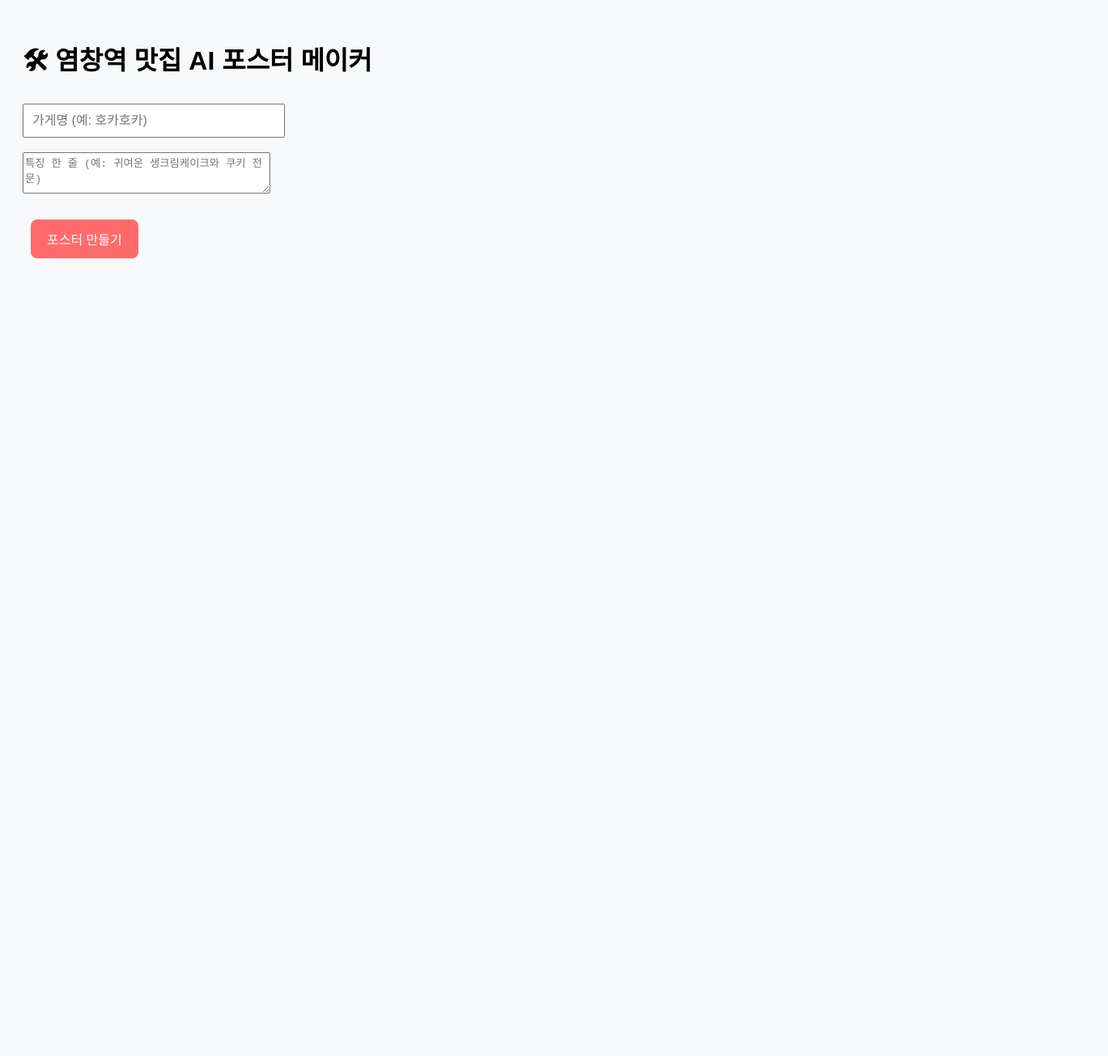
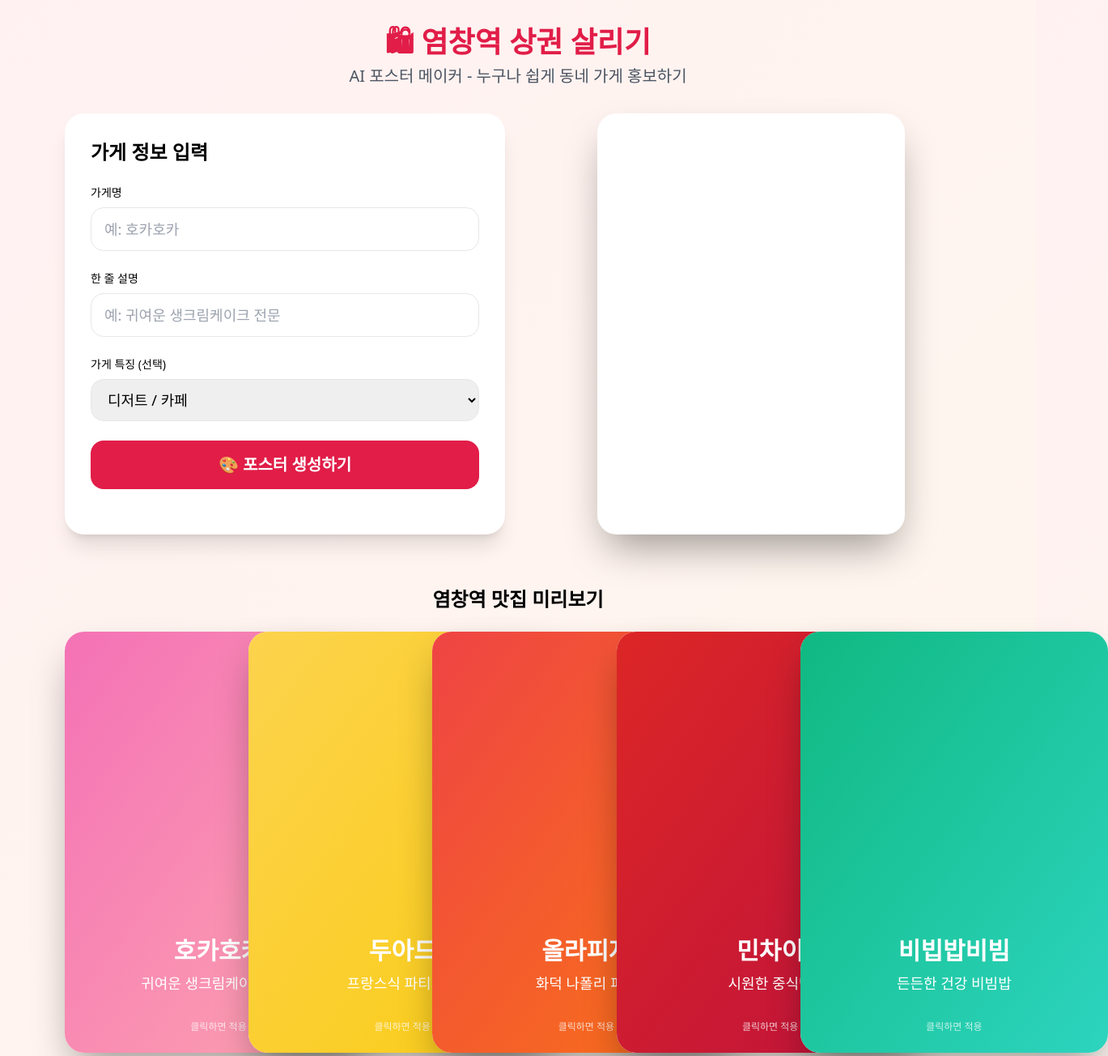
Before and after one commit to s4a2z7/neighborhoodmap, a plain HTML site: page index.html in a window 1280 px wide. Shown: the top 1304 px of the page at 81% size, 1369 px wide, since content can reach past the window. Before the commit the page ends 800 px from the top, so only its background shows below. Drawn offline with nearby package versions, Linux system fonts and the light colour scheme.

Commit message:
Update index.html

```diff
--- a/index.html
+++ b/index.html
@@ -2,48 +2,142 @@
 <html lang="ko">
 <head>
   <meta charset="UTF-8">
-  <title>염창역 맛집 AI 포스터 메이커</title>
+  <meta name="viewport" content="width=device-width, initial-scale=1.0">
+  <title>염창역 상권 살리기 AI 포스터 메이커</title>
+  <script src="https://cdn.tailwindcss.com"></script>
   <style>
-    body { font-family: 'Malgun Gothic', sans-serif; background: #f8f9fa; padding: 20px; }
-    .poster { width: 380px; height: 500px; border: 8px solid #333; margin: 20px auto; position: relative; overflow: hidden; background: white; box-shadow: 0 10px 30px rgba(0,0,0,0.2); }
-    .title { font-size: 28px; font-weight: bold; text-align: center; margin-top: 30px; }
-    .subtitle { font-size: 18px; text-align: center; color: #555; }
-    .info { position: absolute; bottom: 60px; left: 0; right: 0; text-align: center; font-size: 15px; }
-    button { padding: 12px 20px; margin: 10px; background: #ff6b6b; color: white; border: none; border-radius: 8px; font-size: 16px; cursor: pointer; }
+    body { font-family: 'Malgun Gothic', system-ui, sans-serif; }
+    .poster {
+      width: 380px; height: 520px;
+      box-shadow: 0 25px 50px -12px rgb(0 0 0 / 0.4);
+      background: white;
+      position: relative; overflow: hidden;
+    }
   </style>
 </head>
-<body>
-  <h1>🛠 염창역 맛집 AI 포스터 메이커</h1>
+<body class="bg-gradient-to-br from-rose-50 to-orange-50 min-h-screen py-8">
+  <div class="max-w-6xl mx-auto px-4">
+    <h1 class="text-4xl font-bold text-center mb-2 text-rose-600">🛍 염창역 상권 살리기</h1>
+    <p class="text-center text-xl text-gray-600 mb-8">AI 포스터 메이커 - 누구나 쉽게 동네 가게 홍보하기</p>
 
-  <input type="text" id="shopName" placeholder="가게명 (예: 호카호카)" style="width:300px; padding:10px; font-size:16px;">
-  <br><br>
-  <textarea id="desc" placeholder="특징 한 줄 (예: 귀여운 생크림케이크와 쿠키 전문)" rows="3" style="width:300px;"></textarea>
-  <br><br>
-  <button onclick="makePoster()">포스터 만들기</button>
+    <div class="grid grid-cols-1 lg:grid-cols-2 gap-8">
+      <!-- 입력 창 -->
+      <div class="bg-white p-8 rounded-3xl shadow-xl">
+        <h2 class="text-2xl font-bold mb-6">가게 정보 입력</h2>
 
-  <div id="result"></div>
+        <div class="space-y-6">
+          <div>
+            <label class="block text-sm font-medium mb-2">가게명</label>
+            <input id="shopName" type="text" placeholder="예: 호카호카"
+                   class="w-full px-4 py-3 border rounded-2xl text-lg">
+          </div>
+
+          <div>
+            <label class="block text-sm font-medium mb-2">한 줄 설명</label>
+            <input id="desc" type="text" placeholder="예: 귀여운 생크림케이크 전문"
+                   class="w-full px-4 py-3 border rounded-2xl text-lg">
+          </div>
+
+          <div>
+            <label class="block text-sm font-medium mb-2">가게 특징 (선택)</label>
+            <select id="type" class="w-full px-4 py-3 border rounded-2xl text-lg">
+              <option value="디저트">디저트 / 카페</option>
+              <option value="피자">피자 / 양식</option>
+              <option value="중식">중식</option>
+              <option value="한식">한식 / 건강식</option>
+              <option value="베이커리">베이커리</option>
+            </select>
+          </div>
+
+          <button onclick="generatePoster()"
+                  class="w-full bg-rose-600 hover:bg-rose-700 text-white font-bold py-4 rounded-2xl text-xl transition">
+            🎨 포스터 생성하기
+          </button>
+        </div>
+      </div>
+
+      <!-- 결과 미리보기 -->
+      <div class="flex justify-center items-start">
+        <div id="result" class="poster rounded-3xl overflow-hidden"></div>
+      </div>
+    </div>
+
+    <!-- 미리 만들어진 예시 갤러리 -->
+    <div class="mt-16">
+      <h2 class="text-2xl font-bold mb-6 text-center">염창역 맛집 미리보기</h2>
+      <div class="grid grid-cols-2 md:grid-cols-5 gap-4" id="gallery"></div>
+    </div>
+  </div>
 
   <script>
-    function makePoster() {
-      const name = document.getElementById('shopName').value || "맛집";
+    const shops = [
+      {name: "호카호카", desc: "귀여운 생크림케이크 맛집", color: "from-pink-400 to-rose-300"},
+      {name: "두아드", desc: "프랑스식 파티세리", color: "from-amber-300 to-yellow-400"},
+      {name: "올라피자", desc: "화덕 나폴리 피자", color: "from-red-500 to-orange-500"},
+      {name: "민차이", desc: "시원한 중식당", color: "from-red-600 to-rose-700"},
+      {name: "비빕밥비빔", desc: "든든한 건강 비빔밥", color: "from-emerald-500 to-teal-400"}
+    ];
+
+    function generatePoster() {
+      const name = document.getElementById('shopName').value || "염창 맛집";
       const desc = document.getElementById('desc').value || "염창역 인근";
+      const type = document.getElementById('type').value;
 
       const html = `
-        <div class="poster" style="background: linear-gradient(135deg, #fff7e6, #ffe6e6);">
-          <div class="title" style="color:#e63939;">${name}</div>
-          <div class="subtitle" style="margin:20px 0;">염창역 맛집</div>
-          <div style="text-align:center; font-size:22px; margin:30px 0; color:#333;">${desc}</div>
-          <div class="info">
-            <p>📍 염창역 3번 출구 도보 5분</p>
-            <p>🚀 지금 바로 방문하세요!</p>
+        <div class="h-full bg-gradient-to-br ${shops.find(s => s.name === name)?.color || 'from-rose-400 to-pink-500'} p-6 flex flex-col justify-between text-white">
+          <div>
+            <div class="text-5xl font-bold tracking-tighter mb-1">${name}</div>
+            <div class="text-xl opacity-90">${desc}</div>
           </div>
-          <div style="position:absolute; bottom:10px; left:0; right:0; text-align:center; font-size:12px; color:#888;">
-            Made with AI • 지역상권 응원
+
+          <div class="text-center my-8">
+            <div class="inline-block bg-white/20 backdrop-blur-md px-8 py-4 rounded-3xl text-2xl font-medium">
+              염창역 맛집
+            </div>
+          </div>
+
+          <div class="space-y-3 text-sm">
+            <div class="flex items-center gap-3">
+              📍 <span>염창역 3번 출구 도보 5분</span>
+            </div>
+            <div class="flex items-center gap-3">
+              ⭐ <span>지금 바로 방문하세요!</span>
+            </div>
+          </div>
+
+          <div class="text-xs opacity-70 text-center mt-8">
+            Made with ❤️ for 염창 상권 • AI 활용 사례
           </div>
         </div>
       `;
       document.getElementById('result').innerHTML = html;
     }
+
+    // 갤러리 생성
+    function createGallery() {
+      const gallery = document.getElementById('gallery');
+      shops.forEach(shop => {
+        const div = document.createElement('div');
+        div.className = `poster rounded-3xl overflow-hidden cursor-pointer hover:scale-105 transition`;
+        div.innerHTML = `
+          <div class="h-full bg-gradient-to-br ${shop.color} p-6 flex flex-col justify-between text-white text-center">
+            <div class="mt-auto">
+              <div class="text-3xl font-bold mb-2">${shop.name}</div>
+              <div class="text-lg">${shop.desc}</div>
+            </div>
+            <div class="text-xs mt-8 opacity-75">클릭하면 적용</div>
+          </div>
+        `;
+        div.onclick = () => {
+          document.getElementById('shopName').value = shop.name;
+          document.getElementById('desc').value = shop.desc;
+          generatePoster();
+        };
+        gallery.appendChild(div);
+      });
+    }
+
+    window.onload = createGallery;
   </script>
 </body>
 </html>
```
